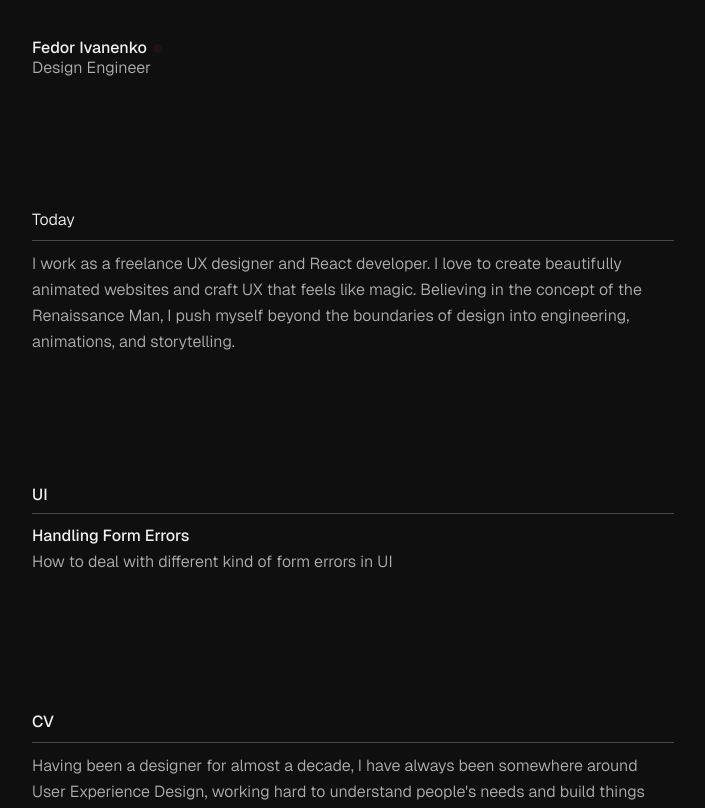
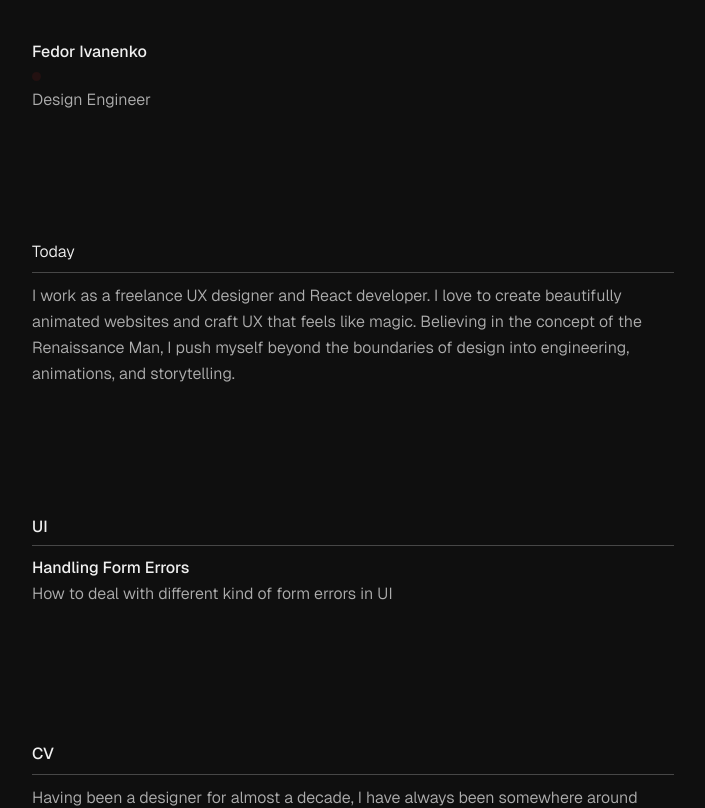
Before and after one commit to fedorivanenko/fedor-ivanenko-personal-website, a Next.js app: page / in a window 1280 px wide. Shown: the top 808 px of the page, without its empty margins (287-992 px from the left). Built offline with nearby package versions, Linux system fonts and the light colour scheme.

Commit message:
fix header link

```diff
--- a/components/layout/header.tsx
+++ b/components/layout/header.tsx
@@ -5,14 +5,14 @@ export default function Header() {
 
   return (
     <header className="mr-auto mb-32 top-0">
-      <h1 className="font-medium">
-        <Link href="/" className="flex space-x-1.5 items-baseline max-w-min">
+      <Link href="/" className="flex space-x-1.5 items-baseline max-w-min">
+        <h1 className="font-medium">
           <span className="inline-block leading-none whitespace-nowrap">
             Fedor Ivanenko
           </span>
           <Pulse />
-        </Link>
-      </h1>
+        </h1>
+      </Link>
       <p className="text-muted-foreground">Design Engineer</p>
     </header>
   );
```
